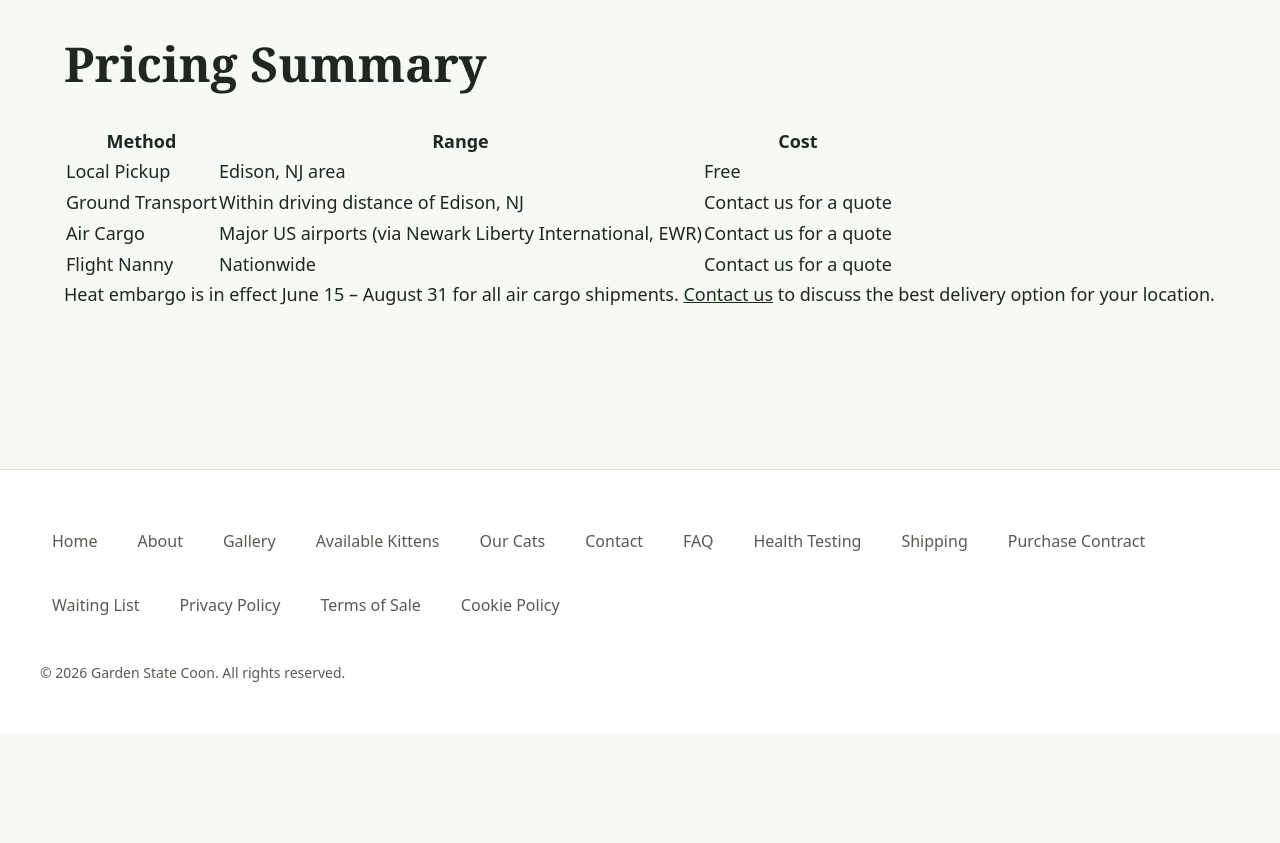
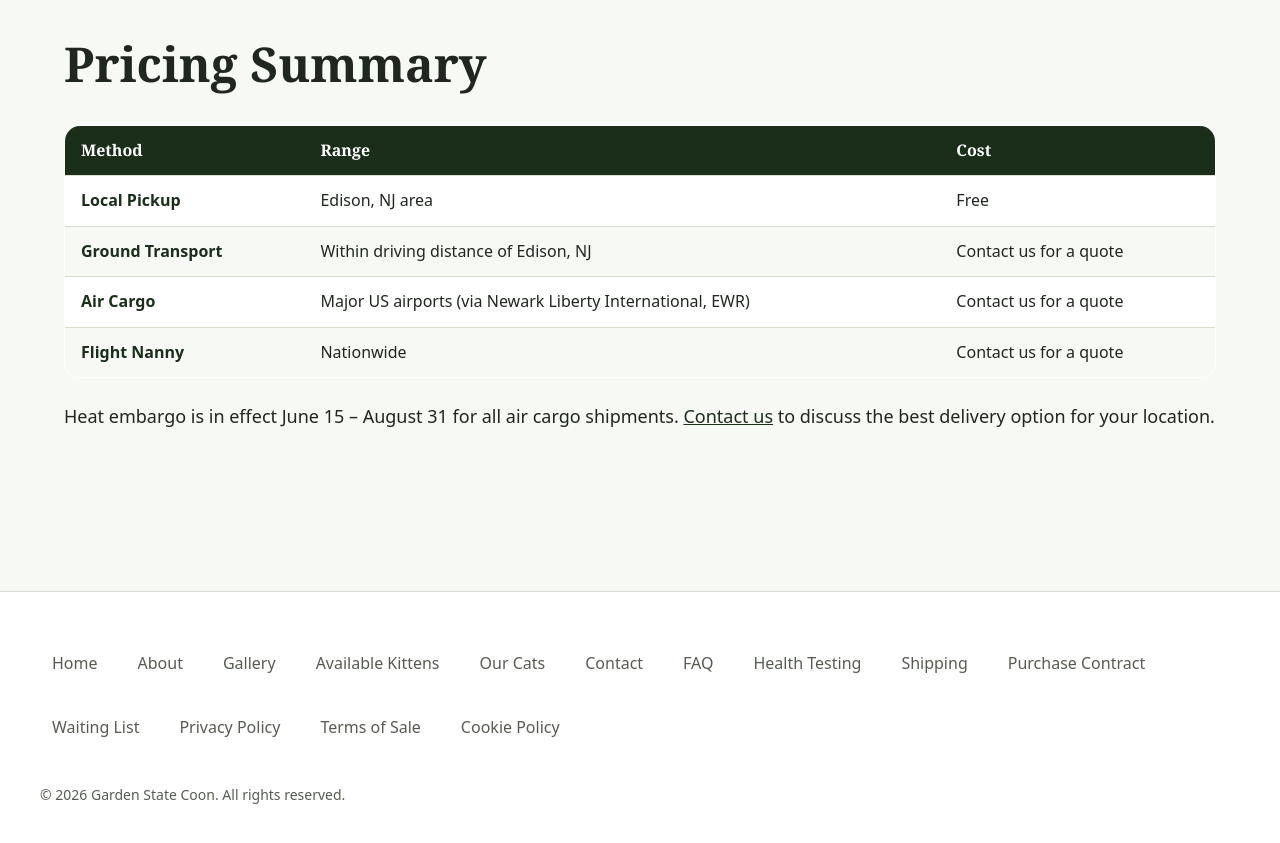
Before and after one commit to Arnold3737/Gardencoon, a website: page shipping.html in a window 1280 px wide. Shown: the part 1800-2643 px from the top of the page. Before the commit the page ends 2533 px from the top, so only its background shows below. Drawn offline with Linux system fonts and the light colour scheme.

Commit message:
Fix Pricing Summary table layout on shipping page (add .results-table styles)

```diff
--- a/css/pages/shipping.css
+++ b/css/pages/shipping.css
@@ -27,4 +27,55 @@
   .shipping-pricing {
     margin-top: var(--space-12);
   }
+
+  .shipping-pricing .results-table {
+    width: 100%;
+    border-collapse: collapse;
+    margin-top: var(--space-8);
+    margin-bottom: var(--space-6);
+    font-size: var(--text-sm);
+    background: var(--color-surface);
+    border: 1px solid var(--color-border);
+    border-radius: var(--radius-lg);
+    overflow: hidden;
+  }
+
+  .shipping-pricing .results-table th,
+  .shipping-pricing .results-table td {
+    padding: var(--space-3) var(--space-4);
+    text-align: left;
+    border-bottom: 1px solid var(--color-border);
+    vertical-align: top;
+  }
+
+  .shipping-pricing .results-table thead th {
+    background: var(--color-primary);
+    color: #ffffff;
+    font-family: var(--font-heading);
+    font-weight: 600;
+    white-space: nowrap;
+  }
+
+  .shipping-pricing .results-table tbody tr:last-child td {
+    border-bottom: none;
+  }
+
+  .shipping-pricing .results-table tbody tr:nth-child(even) {
+    background: var(--color-bg);
+  }
+
+  .shipping-pricing .results-table td:first-child {
+    font-weight: 600;
+    color: var(--color-primary);
+    white-space: nowrap;
+  }
+
+  /* Responsive: allow horizontal scroll on very small screens */
+  @media (max-width: 560px) {
+    .shipping-pricing .results-table {
+      display: block;
+      overflow-x: auto;
+      -webkit-overflow-scrolling: touch;
+    }
+  }
 }
```
